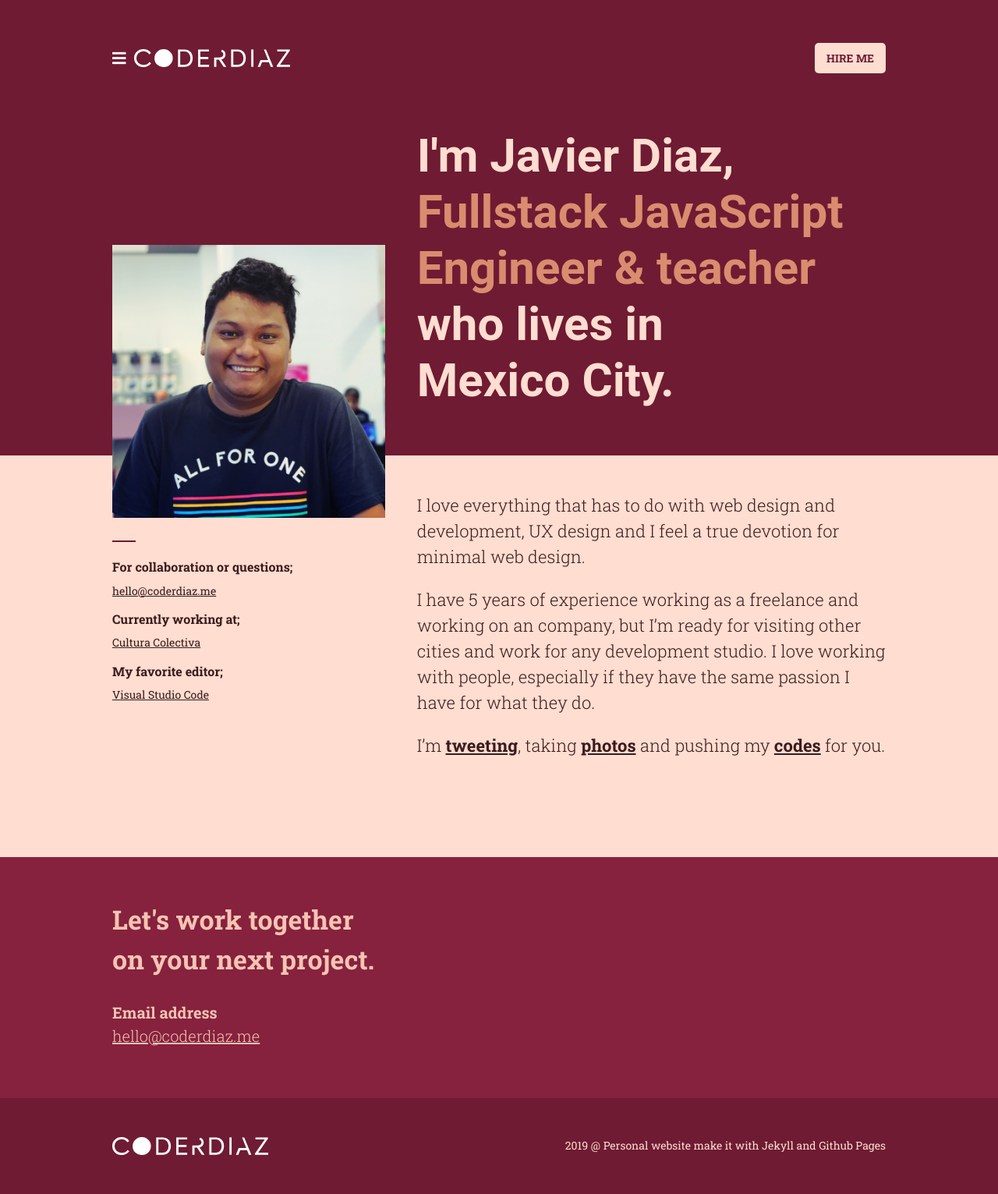
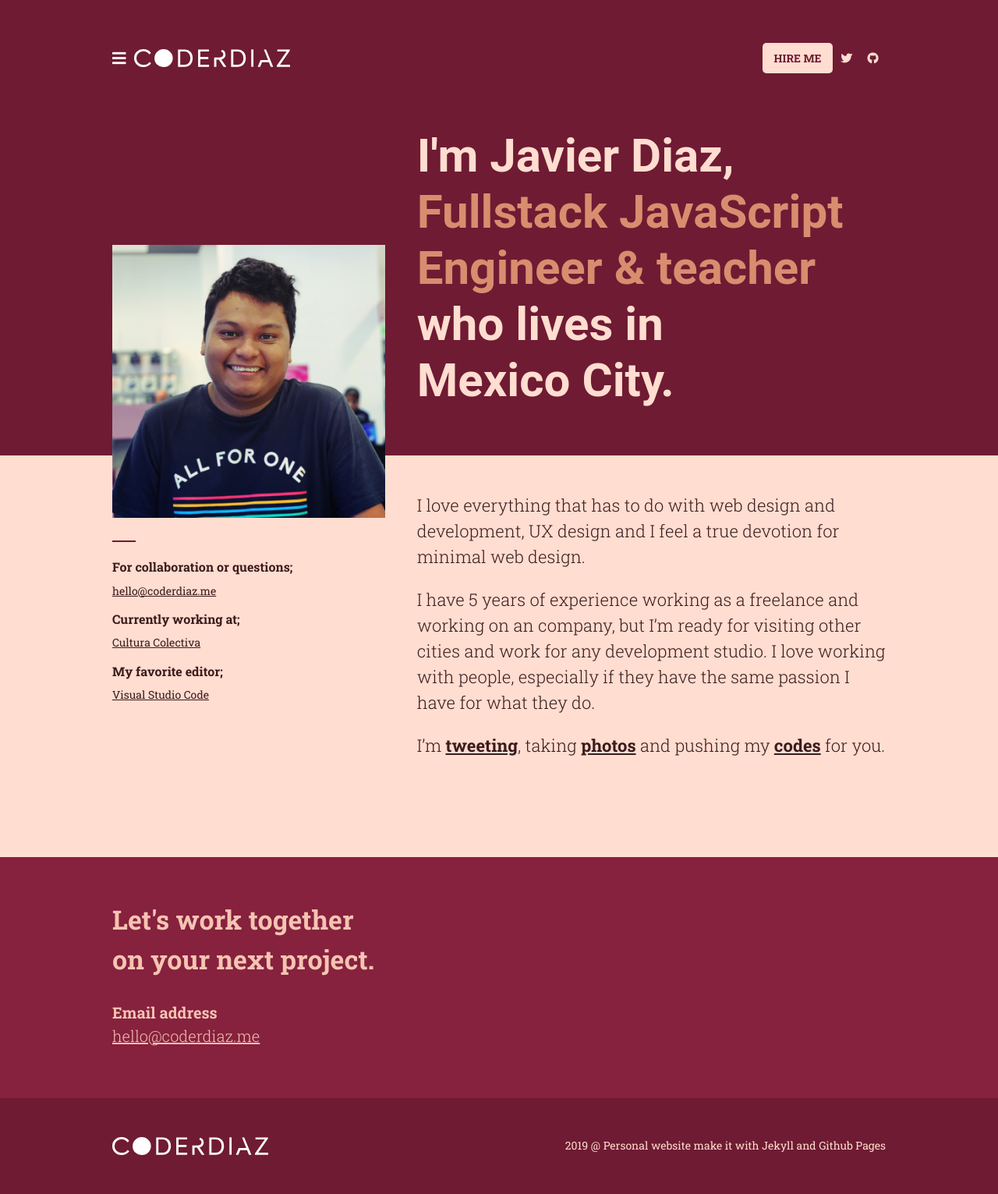
Before and after one commit to coderdiaz/v3, a Jekyll site: the page built from index.html, in a window 1280 px wide. Shown: the whole page at 78% size. Built offline with Jekyll 4.4.1, drawn with Linux system fonts in a browser that asks for light colours.

Commit message:
fix: changed links for social networks

```diff
--- a/_includes/header.html
+++ b/_includes/header.html
@@ -14,6 +14,16 @@
                     <!-- <li class="navigation__item"><a class="navigation__link" href="#">Blog</a></li> -->
                     <!-- <li class="navigation__item"><a class="navigation__link" href="#">Work</a></li> -->
                     <li class="navigation__item"><a class="navigation__link navigation__btn btn" href="mailto: hello@coderdiaz.me">Hire me</a></li>
+                    <li class="navigation__item">
+                        <a class="navigation__link nav__icon" href="{{ site.twitter }}">
+                            <i class="fab fa-twitter"></i>
+                        </a>
+                    </li>
+                    <li class="navigation__item">
+                        <a class="navigation__link nav__icon" href="{{ site.github }}">
+                            <i class="fab fa-github"></i>
+                        </a>
+                    </li>
                 </ul>
             </nav>
         </div>
--- a/_includes/modals.html
+++ b/_includes/modals.html
@@ -5,8 +5,10 @@
             <li><a class="menu__navigation-link" href="{{ site.baseurl }}">Home</a></li>
             <!-- <li><a class="menu__navigation-link" href="#">Blog</a></li> -->
             <!-- <li><a class="menu__navigation-link" href="#">Work</a></li> -->
-            <li><a class="menu__navigation-link" href="https://twitter.com/coderdiaz">Twitter</a></li>
-            <li><a class="menu__navigation-link" href="https://github.com/coderdiaz">GitHub</a></li>
+            <li><a class="menu__navigation-link" href="{{ site.github }}">GitHub</a></li>
+            <li><a class="menu__navigation-link" href="{{ site.twitter }}">Twitter</a></li>
+            <li><a class="menu__navigation-link" href="{{ site.dribbble }}">Dribbble</a></li>
+            <li><a class="menu__navigation-link" href="{{ site.youtube }}">Youtube</a></li>
             <li class="separator"></li>
             <li>Enjoy!</li>
             <li><a class="menu__navigation-link menu--email" href="mailto: hello@coderdiaz.me">hello@coderdiaz.me</a></li>
```
